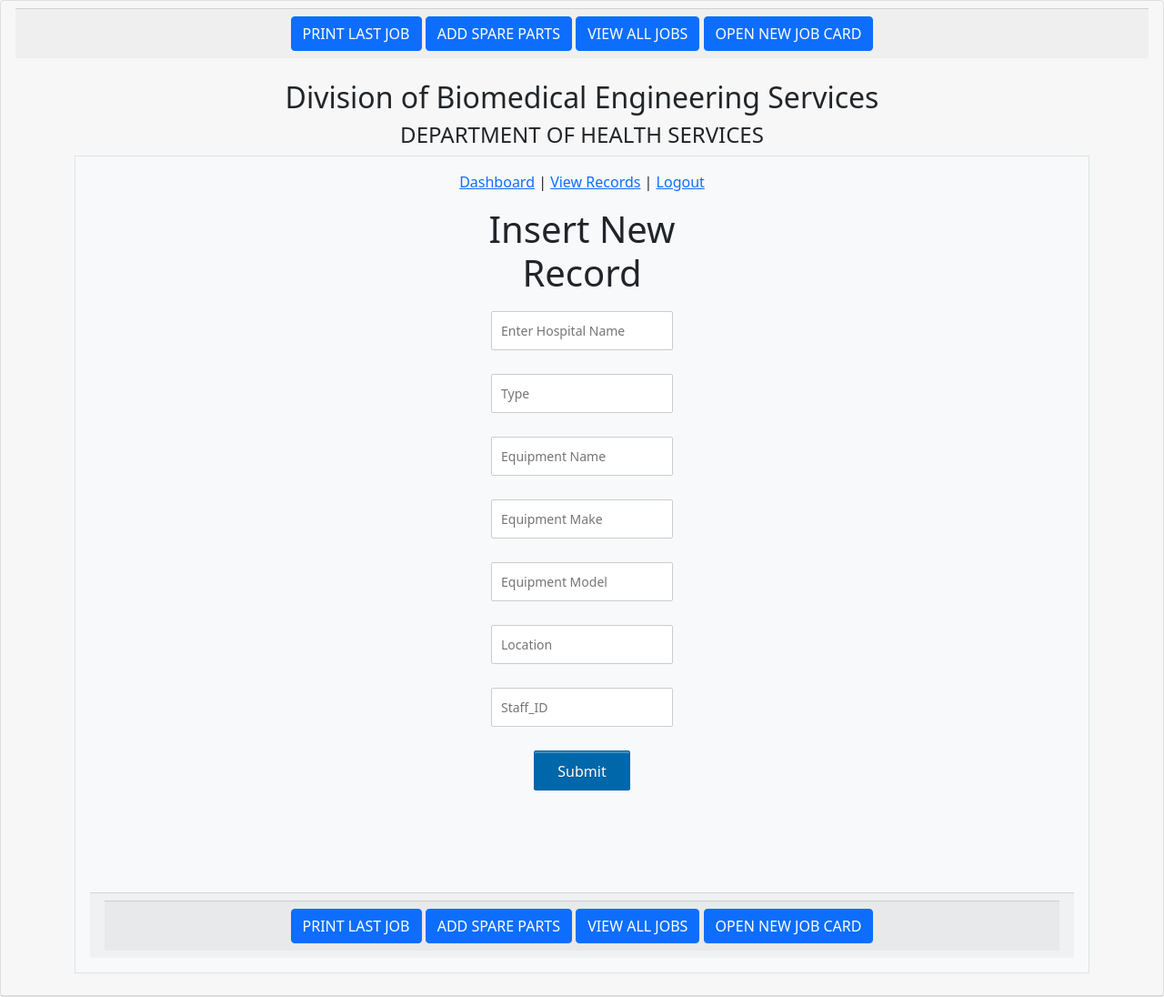
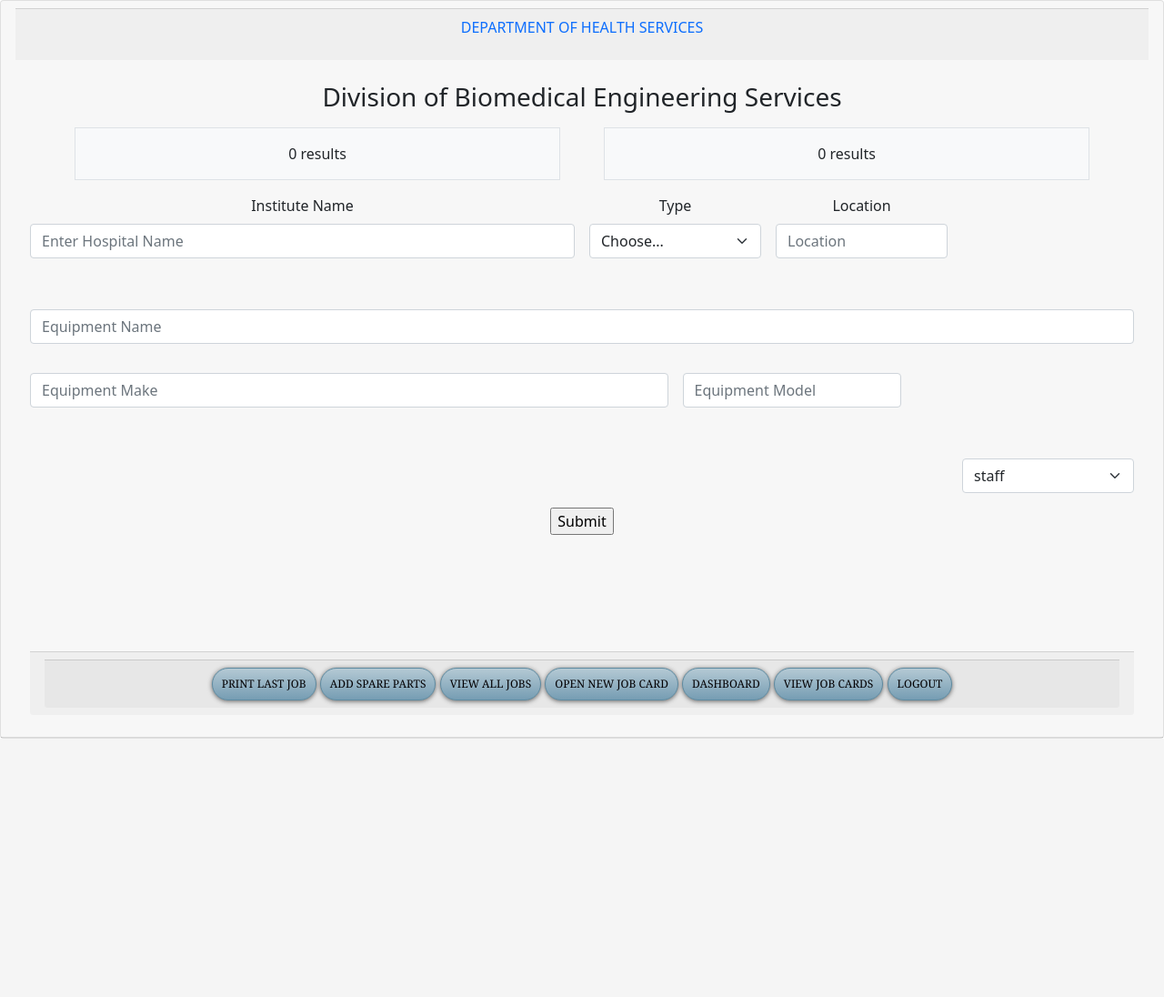
Before and after one commit to almorawaka/project-for-medical-equipment-maintenance, a PHP site: page /eldb/insert.php in a window 1280 px wide. Shown: the whole page at 91% size. After the commit the page ends 812 px from the top, so only its background shows below. Run offline with PHP 8.4, Linux system fonts and the light colour scheme; the visitor is signed in with stand-in values (Sample User, id 1); data that the repository does not hold is empty.

Commit message:
insert.php page updated

```diff
--- a/css/style.css
+++ /dev/null
@@ -1,14 +0,0 @@
-/*
-Author: Javed Ur Rehman
-Website: https://www.allphptricks.com/
-*/
-
-body {font-family:Arial, Sans-Serif;}
-.clearfix:before, .clearfix:after { content: ""; display: table; }
-.clearfix:after { clear: both; }
-a {color:#0067ab; text-decoration:none;}
-a:hover {text-decoration:underline;}
-.form{width: 300px; margin: 0 auto;}
-input[type='text'], input[type='email'], input[type='password'] {width: 200px; border-radius: 2px;border: 1px solid #CCC; padding: 10px; color: #333; font-size: 14px; margin-top: 10px;}
-input[type='submit']{padding: 10px 25px 8px; color: #fff; background-color: #0067ab; text-shadow: rgba(0,0,0,0.24) 0 1px 0; font-size: 16px; box-shadow: rgba(255,255,255,0.24) 0 2px 0 0 inset,#fff 0 1px 0 0; border: 1px solid #0164a5; border-radius: 2px; margin-top: 10px; cursor:pointer;}
-input[type='submit']:hover {background-color: #024978;}
--- a/insert.php
+++ b/insert.php
@@ -1,9 +1,4 @@
 <?php
-/*
-Author: Javed Ur Rehman
-Website: https://www.allphptricks.com/
-*/
-
 require('db.php');
 include("auth.php");
 
@@ -25,10 +20,10 @@ $status = "New Record Inserted Successfully.</br></br><a href='view.php'>View In
 }
 ?>
 <!DOCTYPE html>
-<html>
+<html lang="en">
 <head>
 <title>Login</title>
-<link rel="stylesheet" href="css/style.css" />
+<!-- <link rel="stylesheet" href="css/style.css" /> -->
     <!-- Required meta tags -->
     <meta charset="utf-8">
     <meta name="viewport" content="width=device-width, initial-scale=1">
@@ -42,14 +37,53 @@ $status = "New Record Inserted Successfully.</br></br><a href='view.php'>View In
     <meta http-equiv="X-UA-Compatible" content="IE=edge">
     <meta name="viewport"
     content="width=device-width, initial-scale=1.0">
+	<style>
+
+.btn {
+  background: #b4c9d4;
+  background-image: -webkit-linear-gradient(top, #b4c9d4, #769db3);
+  background-image: -moz-linear-gradient(top, #b4c9d4, #769db3);
+  background-image: -ms-linear-gradient(top, #b4c9d4, #769db3);
+  background-image: -o-linear-gradient(top, #b4c9d4, #769db3);
+  background-image: linear-gradient(to bottom, #b4c9d4, #769db3);
+  -webkit-border-radius: 60;
+  -moz-border-radius: 60;
+  border-radius: 60px;
+  -webkit-box-shadow: 0px 1px 5px #666666;
+  -moz-box-shadow: 0px 1px 5px #666666;
+  box-shadow: 0px 1px 5px #666666;
+  font-family: Georgia;
+  color: #030003;
+  font-size: 12px;
+  padding: 8px 10px 8px 10px;
+  border: solid #5f8ba1 1px;
+  text-decoration: none;
+}
+
+.btn:hover {
+  background: #1f72a3;
+  background-image: -webkit-linear-gradient(top, #1f72a3, #387aa3);
+  background-image: -moz-linear-gradient(top, #1f72a3, #387aa3);
+  background-image: -ms-linear-gradient(top, #1f72a3, #387aa3);
+  background-image: -o-linear-gradient(top, #1f72a3, #387aa3);
+  background-image: linear-gradient(to bottom, #1f72a3, #387aa3);}
+  </style>
+
+
+
 </head>
 <div class="card text-center">
 	  <div class="card-header">
 	  <div class="card-footer text-muted">
-		<a class="btn btn-primary" target="blank" href="http://localhost/eldb/jobcardnew/fpdf/index.php" role="button">PRINT LAST JOB</a>
+	  <!-- <p style= color:blue > DEPARTMENT OF HEALTH SERVICES </p>  -->
+	  <p class="text-primary">DEPARTMENT OF HEALTH SERVICES</p>
+
+	  <!-- <p class="text-info bg-dark">DEPARTMENT OF HEALTH SERVICES</p> -->
+		<!-- <a class="btn btn-primary" target="blank" href="http://localhost/eldb/jobcardnew/fpdf/index.php" role="button">PRINT LAST JOB</a>
 		<a class="btn btn-primary" href="http://localhost/eldb/JobCardNew/spare_parts.php" role="button">ADD SPARE PARTS</a>
 		<a class="btn btn-primary" href="http://localhost/eldb/JobCardNew/table.php" role="button">VIEW ALL JOBS</a>
 		<a class="btn btn-primary" href="http://localhost/eldb/JobCardNew/elworkform.php" role="button">OPEN NEW JOB CARD</a>
+		<p><a href="dashboard.php">Dashboard</a> | <a href="view.php">View Records</a> | <a href="logout.php">Logout</a></p> -->
 	</div>
  <div class="card-body">
 <body>
@@ -59,32 +93,120 @@ $status = "New Record Inserted Successfully.</br></br><a href='view.php'>View In
 		<div id="logo_text">
 		  <!-- class="logo_colour", allows you to change the colour of the text -->
 		  <h1><a href="home.php"> <span class="logo_colour"> </span></a></h1>
-		  <h2>Division of Biomedical Engineering Services</h2>
+		  <!-- <h2> <p style= color:blue > Division of Biomedical Engineering Services</p> </h2> -->
+		  <h3><p class="text-dark">Division of Biomedical Engineering Services</p> </h3>
 		<!-- <h3><div>DEPARTMENT OF HEALTH SERVICES &nbsp; &nbsp; &nbsp; &nbsp; <span class="a">Job Number</span> <span class="a"></span> . </div> </h3> -->
 
-		  <h4> DEPARTMENT OF HEALTH SERVICES  </h4>
+		  <!-- <h4> DEPARTMENT OF HEALTH SERVICES  </h4> -->
+		  <p></p>
+		  <p></p>
 
-        <div class="container overflow-hidden">
+		  <div class="container overflow-hidden">
             <div class="row gx-5">
                 <div class="col">
                 <div class="p-3 border bg-light">
+                <?php
+                //$con = mysqli_connect("localhost","root","123","eldb");
+                $result = mysqli_query($con, "SELECT id FROM job_card ORDER BY id DESC LIMIT 1 ");
+                if ($result->num_rows > 0) {
+			    // output data of each row
+                while($row = $result->fetch_assoc()) {
+                    echo "Job Number:   EL / " . (str_pad($row["id"],4,0,STR_PAD_LEFT)+1). " / 22 / W     ";
+                }
+                } else {
+                    echo "0 results";
+		                }	?>
+                </div>
+                </div>
 
-<div class="form">
-<p><a href="dashboard.php">Dashboard</a> | <a href="view.php">View Records</a> | <a href="logout.php">Logout</a></p>
+                <div class="col">
+                <div class="p-3 border bg-light">
 
-<div>
-<h1>Insert New Record</h1>
-<form name="form" method="post" action="">
+                <?php
+                $result = mysqli_query($con, "SELECT trn_date FROM job_card ORDER BY trn_date DESC LIMIT 1 ");
+                if ($result->num_rows > 0) {
+                    // output data of each row
+                    while($row = $result->fetch_assoc()) {
+                        echo " &nbsp;&nbsp;Date  : " . $row["trn_date"];
+                    }
+                } else {
+                    echo "0 results";
+                }	?>
+                </div>
+                </div>
+            </div>
+        </div>
+		<p></p>
+<!-- <div class="form"> -->
+
+<!-- <h1>Insert New Record</h1> -->
+
+<form name="form" method="post" action="" class="row g-3">
+
 <input type="hidden" name="new" value="1" />
-<p><input type="text" name="hospital_name" placeholder="Enter Hospital Name" required /></p>
-<p><input type="text" name="h_type" placeholder="Type" required /></p>
-<p><input type="text" name="equipment_name" placeholder="Equipment Name" required /></p>
-<p><input type="text" name="equipment_make" placeholder="Equipment Make" required /></p>
-<p><input type="text" name="equipment_model" placeholder="Equipment Model" required /></p>
-<p><input type="text" name="location" placeholder="Location" required /></p>
-<p><input type="text" name="s_id" placeholder="Staff_ID" required /></p>
+<div class="col-md-6">
+<label class="form-label" >Institute Name</label>
+<p><input type="text" name="hospital_name" placeholder="Enter Hospital Name" class="form-control" required /></p>
+</div>
+
+<!-- <p><input type="text" name="h_type" placeholder="Type" required /></p> -->
+<div class="col-md-2">
+                <label for="inputState" class="form-label">Type</label>
+                <select name="h_type" class="form-select">
+                    <option selected>Choose...</option>
+                    <option> TH   </option>
+                    <option> GH   </option>
+                    <option> BH   </option>
+                    <option> DGH   </option>
+                </select>
+</div>
+
+<div class="col-md-2">
+<label class="form-label" >Location</label>
+<p><input type="text" name="location" placeholder="Location" class="form-control" required /></p>
+</div>
+
+<div class="col-12">
+<label for="inputAddress" class="form-label"></label>
+<p><input type="text" name="equipment_name" placeholder="Equipment Name" class="form-control" required /></p>
+</div>
+
+<div class="col-sm-7">
+<p><input type="text" name="equipment_make" placeholder="Equipment Make" class="form-control"  required /></p>
+</div>
+
+<div class="col-sm">
+<p><input type="text" name="equipment_model" placeholder="Equipment Model" class="form-control" required /></p>
+</div>
+<div class="col-sm">
+                <!-- <input type="text" class="form-control" placeholder="Serial No" aria-label="Zip"> -->
+            </div>
+
+            <div class="col-md-8">
+            </div>
+
+            <div class="col-md-2">
+                <!-- <label for="inputState" class="form-label"></label>
+                <select id="inputState" class="form-select">
+                <option selected>Massage recived by</option>
+                <option> TH            </option>
+                <option> GH           </option>
+                </select> -->
+            </div>
+<!-- <p><input type="text" name="s_id" placeholder="Staff_ID" required /></p> -->
+<div class="col-md-2">
+            <label for="inputState" class="form-label"> </label>
+                <select name="s_id" class="form-select">
+                    <option selected>staff</option>
+                    <option> 882        </option>
+                    <option> 902         </option>
+                </select>
+               <!-- connect to DB  -->
+ </div>
+
 <p><input name="submit" type="submit" value="Submit" /></p>
 </form>
+
 <p style="color:#FF0000;"><?php echo $status; ?></p>
 
 <br /><br /><br /><br />
@@ -95,11 +217,16 @@ $status = "New Record Inserted Successfully.</br></br><a href='view.php'>View In
 <div class="caard-text center">
 	<div class="card-footer ">
 	<div class="card-footer text-muted">
+	<!-- <p><a href="dashboard.php">Dashboard</a> | <a href="view.php">View Records</a> | <a href="logout.php">Logout</a></p> -->
 
 		<a class="btn btn-primary" target="blank" href="http://localhost/eldb/jobcardnew/fpdf/index.php" role="button">PRINT LAST JOB</a>
 		<a class="btn btn-primary" href="http://localhost/eldb/JobCardNew/spare_parts.php" role="button">ADD SPARE PARTS</a>
 		<a class="btn btn-primary" href="http://localhost/eldb/JobCardNew/table.php" role="button">VIEW ALL JOBS</a>
 		<a class="btn btn-primary" href="http://localhost/eldb/JobCardNew/elworkform.php" role="button">OPEN NEW JOB CARD</a>
+
+		<a class="btn btn-primary" href="dashboard.php"role="button">DASHBOARD</a>
+		<a class="btn btn-primary" href="view.php" role="button">VIEW JOB CARDS</a>
+		<a class="btn btn-primary" href="logout.php" role="button">LOGOUT</a>
 	</div>
 	</div>
 	</div>
--- a/view.php
+++ b/view.php
@@ -68,7 +68,7 @@ include("auth.php");
 	<th><strong>location</strong></th>
 	<th><strong>Staff</strong></th>
 	<th><strong>Edit</strong></th>
-<th><strong>Delete</strong></th></tr>
+	<th><strong>Delete</strong></th>  </tr>
 </thead>
 <tbody>
 <?php
@@ -85,7 +85,7 @@ while($row = mysqli_fetch_assoc($result)) { ?>
 	<td align="center"><?php echo $row["location"]; ?></td>
 	<td align="center"><?php echo $row["s_id"]; ?></td>
 	<td align="center"><a href="edit.php?id=<?php echo $row["id"]; ?>">Edit</a></td>
-	<td align="center"><a href="delete.php?id=<?php echo $row["id"]; ?>">Delete</a></td></tr>
+	<td align="center"><a href="delete.php?id=<?php echo $row["id"]; ?>">Delete</a> </td></tr>
 <?php $count++; } ?>
 </tbody>
 </table>
```
Lines whose indentation alone changed are shown as unchanged.
